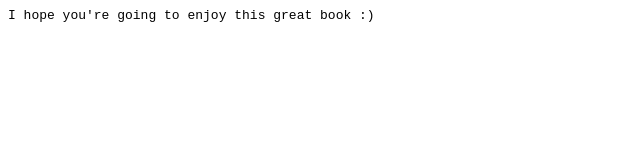
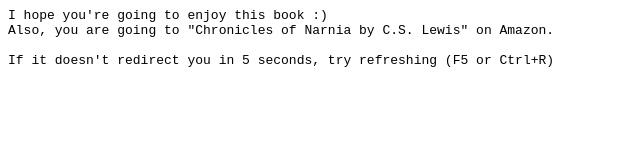
Before and after one commit to reallycoolthing/book, a plain HTML site: page index.html in a window 1280 px wide. Shown: the whole page, without its empty margins (0-640 px from the left). Drawn offline with Linux system fonts and the light colour scheme.

Commit message:
Update index.html

```diff
--- a/index.html
+++ b/index.html
@@ -1,12 +1,15 @@
 <html>
   <head>
     <title>Redirecting to your book...</title>
-    <!-- You have successfully viewed the source code! Anyways, feel free to use it.
-    No credit is required. -->
+    <!-- Hi! I don't know why you're here... -->
     <meta http-equiv="refresh" content="3; URL=https://www.amazon.com/Chronicles-Narnia-C-S-Lewis/dp/0060598247/" />
   </head>
   <body>
-<pre>I hope you're going to enjoy this great book :)</pre>
-    <!-- this is actually used to bypass something, not sure if I'm allowed to share it
+<pre>I hope you're going to enjoy this book :)
+Also, you are going to "Chronicles of Narnia by C.S. Lewis" on Amazon.
+
+If it doesn't redirect you in 5 seconds, try refreshing (F5 or Ctrl+R)
+</pre>
+    <!--
   </body>
 </html>
```
